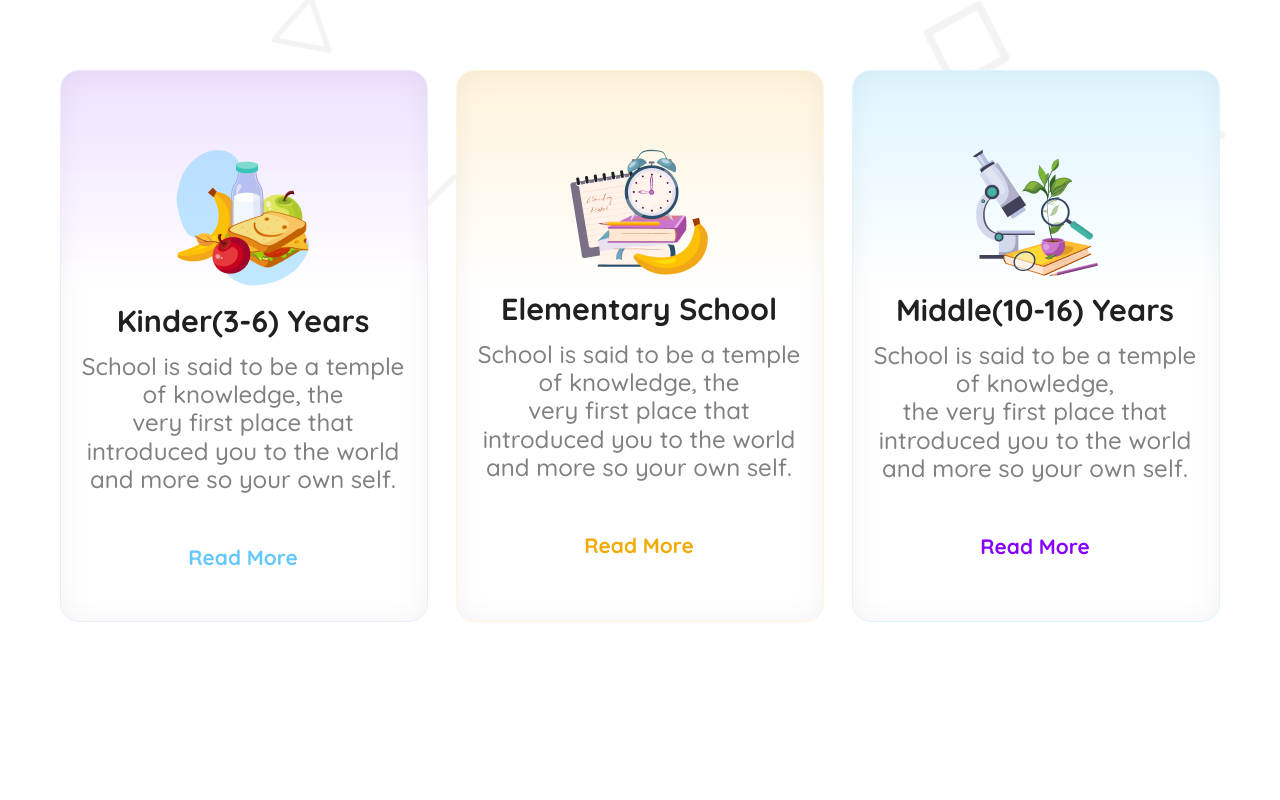
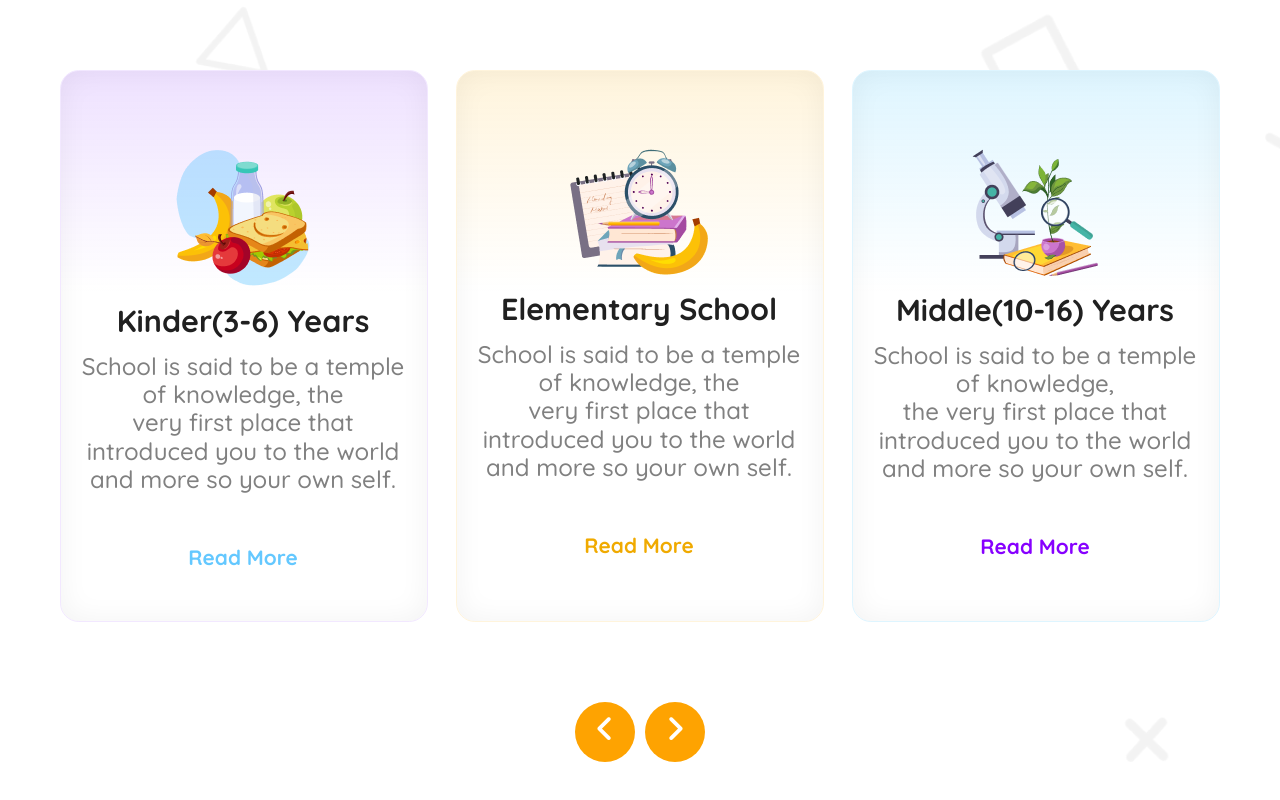
Before and after one commit to muhammadsagor11/Assignment-two, a plain HTML site: page index.html in a window 1280 px wide. Shown: the part 827-1627 px from the top of the page. Before the commit the page ends 1449 px from the top, so only its background shows below. Drawn offline with Linux system fonts and the light colour scheme.

Commit message:
added an arrow icon

```diff
--- a/index.html
+++ b/index.html
@@ -83,6 +83,17 @@
                     <p class="sub-r">Read More</p>
                 </div>
             </div>
+
+            <div class="arrow-icom">
+                <div class="sub-icon">
+                    <i id="icon" class="fa-solid fa-angle-left"></i>
+                </div>
+
+               <div class="sub-icon2">
+                <i id="icon" class="fa-solid fa-angle-right"></i>
+            </div>
+            </div>
+
             </section>
 
 
--- a/style.css
+++ b/style.css
@@ -282,6 +282,38 @@ li{
 }
 
 
+.arrow-icom{
+    margin: 80px 0;
+    display: flex;
+    justify-content: center;
+    align-items: center;
+    text-align: center;
+    font-size: 1.9rem;
+    font-weight: 900;
+    gap: 10px;
+    color: rgb(255, 255, 255);
+    border-radius: 50% solid rgb(254, 163, 1);
+}
+
+#icon{
+    margin-top: 12px;
+    text-align: center;
+    align-items: center;
+}
+
+.sub-icon{
+    border-radius: 50%;
+    width: 60px;
+    height: 60px;
+    background-color: rgb(254, 163, 1);
+}
+
+.sub-icon2{
+    border-radius: 50%;
+    width: 60px;
+    height: 60px;
+    background-color: rgb(254, 163, 1);
+}
 
 
 
@@ -334,5 +366,8 @@ li{
         padding: 40px;
     }
 
+    .arrow-icom{
+        display: none;
+    }
 
 }
```
